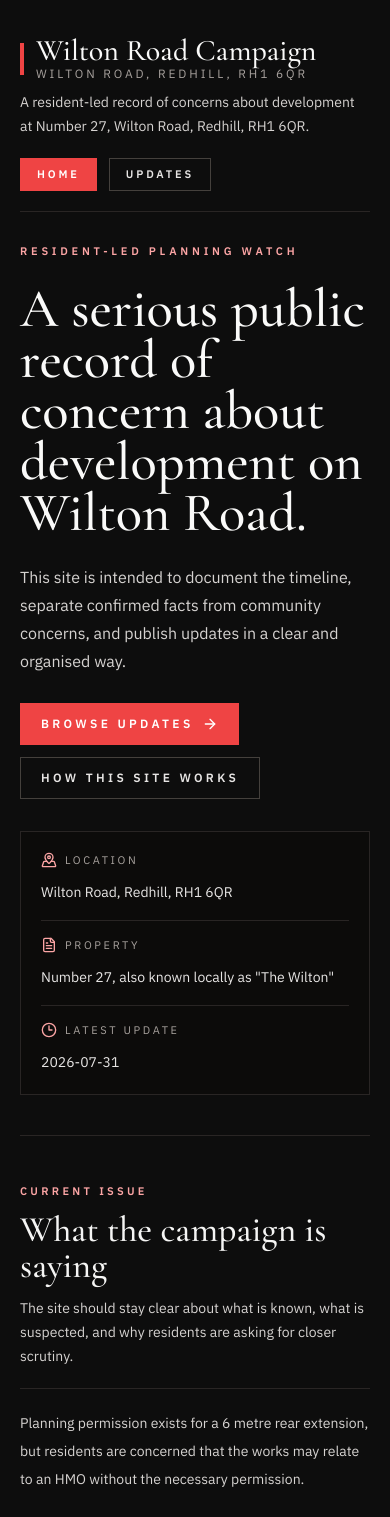
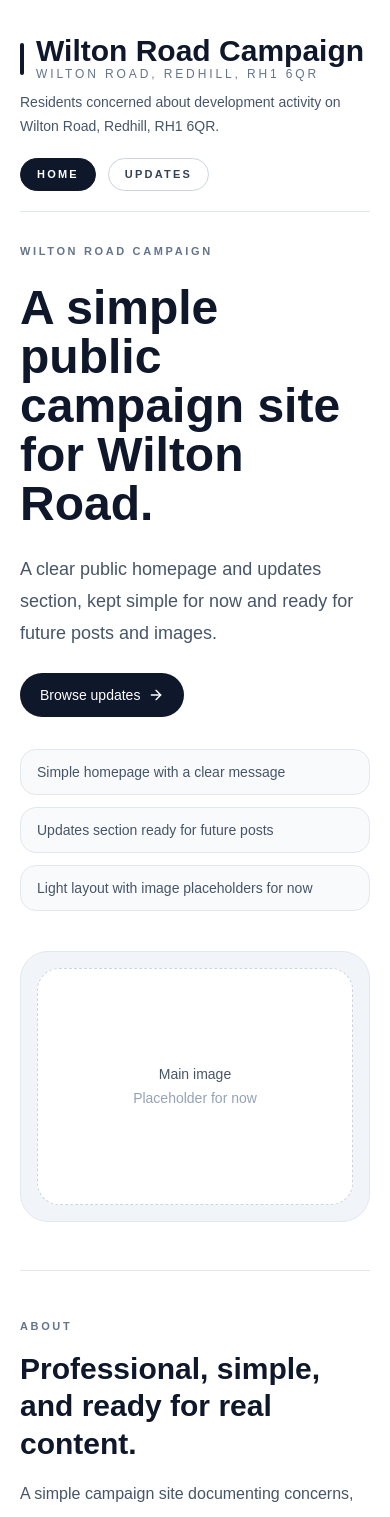
Before and after one commit to grantmurray7/hmo, a React (Vite) app: page / in a window 390 px wide. Shown: the top 1517 px of the page. Built offline with nearby package versions, Linux system fonts and the light colour scheme; a small style sheet from the web is missing.

Commit message:
Simplify campaign site layout
Pare the site back to a light Google Sans layout with a simple text-and-image hero, empty update placeholders, and no dummy post content.

```diff
--- a/src/components/AppShell.tsx
+++ b/src/components/AppShell.tsx
@@ -11,23 +11,23 @@ const navItems = [
 
 export function AppShell({ children }: PropsWithChildren) {
   return (
-    <div className="min-h-screen bg-ink text-stone-100">
-      <div className="mx-auto flex min-h-screen w-full max-w-[1500px] flex-col px-5 pb-8 pt-4 md:px-8">
-        <header className="border-b border-stone-800 py-5">
+    <div className="min-h-screen bg-white text-slate-900">
+      <div className="mx-auto flex min-h-screen w-full max-w-[1320px] flex-col px-5 pb-10 pt-4 md:px-8">
+        <header className="border-b border-slate-200 py-5">
           <div className="flex flex-col gap-5 lg:flex-row lg:items-end lg:justify-between">
             <div className="space-y-2">
               <Link to="/" className="inline-flex items-center gap-3">
-                <span className="h-8 w-1 bg-red-500" aria-hidden="true" />
+                <span className="h-8 w-1 rounded-full bg-slate-900" aria-hidden="true" />
                 <div>
-                  <p className="font-display text-3xl leading-none text-stone-50 md:text-4xl">
+                  <p className="text-3xl font-semibold leading-none text-slate-900 md:text-4xl">
                     {campaignMeta.title}
                   </p>
-                  <p className="max-w-2xl text-xs uppercase tracking-[0.24em] text-stone-400">
+                  <p className="max-w-2xl text-xs uppercase tracking-[0.24em] text-slate-500">
                     {campaignMeta.location}
                   </p>
                 </div>
               </Link>
-              <p className="max-w-3xl text-sm leading-6 text-stone-300">{campaignMeta.strapline}</p>
+              <p className="max-w-3xl text-sm leading-6 text-slate-600">{campaignMeta.strapline}</p>
             </div>
 
             <nav className="flex flex-wrap items-center gap-3">
@@ -38,10 +38,10 @@ export function AppShell({ children }: PropsWithChildren) {
                   end={item.to === '/'}
                   className={({ isActive }) =>
                     cn(
-                      'border px-4 py-2 text-[11px] font-semibold uppercase tracking-[0.26em] transition',
+                      'rounded-full border px-4 py-2 text-[11px] font-semibold uppercase tracking-[0.2em] transition',
                       isActive
-                        ? 'border-red-500 bg-red-500 text-white'
-                        : 'border-stone-700 text-stone-200 hover:border-stone-500 hover:bg-stone-900',
+                        ? 'border-slate-900 bg-slate-900 text-white'
+                        : 'border-slate-300 text-slate-700 hover:border-slate-500 hover:bg-slate-50',
                     )
                   }
                 >
@@ -54,14 +54,14 @@ export function AppShell({ children }: PropsWithChildren) {
 
         <main className="flex-1 py-8 md:py-10">{children}</main>
 
-        <footer className="border-t border-stone-800 py-5">
-          <div className="grid gap-4 text-sm text-stone-400 md:grid-cols-[1.4fr_1fr]">
+        <footer className="border-t border-slate-200 py-5">
+          <div className="grid gap-4 text-sm text-slate-500 md:grid-cols-[1.4fr_1fr]">
             <p>
-              This site is designed as a public record of concerns, observations, and confirmed
-              planning context. It should separate verified facts from matters still being checked.
+              A simple campaign site with a homepage and updates section, ready for real content to
+              be added.
             </p>
             <p className="text-left md:text-right">
-              Hosted at <span className="text-stone-200">www.wiltonroadhmo.com</span>
+              Hosted at <span className="text-slate-800">www.wiltonroadhmo.com</span>
             </p>
           </div>
         </footer>
--- a/src/content/posts/campaign-record-launch.md
+++ /dev/null
@@ -1,23 +0,0 @@
----
-title: "Campaign site launched to document the Wilton Road issue"
-date: "2026-07-31"
-summary: "This site has been created to give residents and supporters a clear, dated record of what is known, what is being questioned, and what still needs checking."
-tags: ["site update", "timeline"]
-featured: true
-status: "process"
-relatedSlugs: ["planning-position-summary", "resident-observations-log"]
----
-
-Wilton Road Campaign has been launched as a straightforward public record for residents concerned about development activity at Number 27, Wilton Road, Redhill, RH1 6QR.
-
-The immediate purpose of the site is simple: keep the story organised. That means placing updates in date order, identifying what is confirmed, and clearly marking what remains a concern or open question.
-
-At the time of launch, residents understand that permission exists for a 6 metre rear extension. At the same time, there is concern that the works may point toward an HMO-related use or layout that has not been openly confirmed.
-
-This website is not intended to make unverified claims as fact. It is intended to:
-
-- document the issue carefully
-- publish new developments in a consistent format
-- create a record that neighbours, councillors, and interested readers can follow
-
-Future updates will add more detail, source references, and a fuller timeline as information is gathered.
--- a/src/content/posts/planning-position-summary.md
+++ /dev/null
@@ -1,24 +0,0 @@
----
-title: "What is understood so far about the planning position"
-date: "2026-07-30"
-summary: "A short summary of the distinction between the extension permission residents understand to exist and the separate concern about any potential HMO use."
-tags: ["planning", "confirmed facts"]
-featured: true
-status: "confirmed"
-relatedSlugs: ["campaign-record-launch", "resident-observations-log"]
----
-
-Residents involved in this campaign currently understand that Number 27 has permission for a **6 metre rear extension**.
-
-That is the starting point for all public discussion on this site.
-
-The concern being raised by neighbours is different. It is not simply that building work is taking place, but that the wider pattern of works or intended use may suggest an **HMO arrangement that would require separate planning scrutiny or permission**.
-
-This distinction matters.
-
-- An approved extension is one issue
-- A possible change of use or intensified residential use is another
-
-For that reason, this site will continue to describe the extension permission as an understood fact while treating any HMO-related point as a concern that still needs evidence and confirmation.
-
-As more information becomes available, this summary can be refined with references to planning documents, correspondence, or official responses.
--- a/src/content/posts/resident-observations-log.md
+++ /dev/null
@@ -1,24 +0,0 @@
----
-title: "Residents begin assembling a dated observations log"
-date: "2026-07-29"
-summary: "The campaign is starting a structured timeline so future updates can record observations, correspondence, and planning-related developments in one place."
-tags: ["resident update", "timeline", "process"]
-featured: false
-status: "concern"
-relatedSlugs: ["campaign-record-launch", "planning-position-summary"]
----
-
-One of the first practical steps in any planning-related campaign is to keep a dated record.
-
-Residents are therefore beginning an observations log that can later support a more complete public timeline. The aim is not to speculate, but to note developments in an orderly way and match them against planning information where possible.
-
-Entries in this timeline may eventually include:
-
-- visible changes or works at the property
-- relevant correspondence sent or received
-- planning references or committee documents
-- points requiring clarification from the local authority
-
-Keeping an organised record helps avoid confusion and allows later updates to be more accurate.
-
-As the site develops, this post will be superseded by fuller update articles and timeline entries.
--- a/src/content/site.ts
+++ b/src/content/site.ts
@@ -1,56 +1,21 @@
 export const campaignMeta = {
   title: 'Wilton Road Campaign',
-  strapline: 'A resident-led record of concerns about development at Number 27, Wilton Road, Redhill, RH1 6QR.',
+  strapline: 'Residents concerned about development activity on Wilton Road, Redhill, RH1 6QR.',
   location: 'Wilton Road, Redhill, RH1 6QR',
   property: 'Number 27, also known locally as "The Wilton"',
   issue:
-    'Planning permission exists for a 6 metre rear extension, but residents are concerned that the works may relate to an HMO without the necessary permission.',
+    'A simple campaign site documenting concerns, updates, and planning-related information as it becomes available.',
   mission:
-    'This site is intended to document the timeline, separate confirmed facts from community concerns, and publish updates in a clear and organised way.',
+    'A clear public homepage and updates section, kept simple for now and ready for future posts and images.',
 } as const
 
-export const factCards = [
-  {
-    title: 'Confirmed',
-    status: 'confirmed' as const,
-    body: 'Permission has been described by residents as covering a 6 metre rear extension to the property.',
-  },
-  {
-    title: 'Concern',
-    status: 'concern' as const,
-    body: 'Residents suspect the development may involve HMO use or conversion beyond the permission understood to be in place.',
-  },
-  {
-    title: 'Process',
-    status: 'process' as const,
-    body: 'Updates on this site should distinguish carefully between verified facts, observations, and issues still being checked.',
-  },
+export const heroPoints = [
+  'Simple homepage with a clear message',
+  'Updates section ready for future posts',
+  'Light layout with image placeholders for now',
 ]
 
-export const timelineItems = [
-  {
-    date: 'Current position',
-    title: 'Permission for rear extension understood to exist',
-    detail:
-      'The baseline planning position presented on the site starts from the reported approval for a 6 metre rear extension.',
-  },
-  {
-    date: 'Resident concern',
-    title: 'Questions raised about possible HMO-related works',
-    detail:
-      'Neighbours want clarity on whether the works match the permission already granted or suggest a different use requiring consent.',
-  },
-  {
-    date: 'Site launch',
-    title: 'Campaign record begins',
-    detail:
-      'The site begins publishing structured updates so the issue can be followed in date order, with supporting references where available.',
-  },
-] as const
-
-export const publishingPrinciples = [
-  'State confirmed planning facts separately from resident concerns and open questions.',
-  'Use dates, titles, and short summaries so every update can be followed in sequence.',
-  'Link to evidence or source references whenever available.',
-  'Keep the writing calm, factual, and suitable for public scrutiny.',
+export const emptyUpdateCards = [
+  { title: 'First update', summary: 'No update published yet.', date: 'Coming soon' },
+  { title: 'Planning notes', summary: 'No update published yet.', date: 'Coming soon' },
 ]
--- a/src/index.css
+++ b/src/index.css
@@ -1,17 +1,15 @@
-@import url("https://fonts.googleapis.com/css2?family=Cormorant+Garamond:wght@500;600;700&family=IBM+Plex+Sans:wght@400;500;600&display=swap");
+@import url("https://cdn.jsdelivr.net/npm/@fontsource/google-sans@5.3.1/index.css");
 
 @tailwind base;
 @tailwind components;
 @tailwind utilities;
 
 :root {
-  font-family: "IBM Plex Sans", sans-serif;
+  font-family: "Google Sans", "Google Sans Text", Arial, sans-serif;
   line-height: 1.4;
   font-weight: 400;
-  color: #f8f5ef;
-  background:
-    radial-gradient(circle at top left, rgba(166, 59, 50, 0.18), transparent 32%),
-    linear-gradient(180deg, #111111 0%, #0d0d0d 45%, #16110f 100%);
+  color: #111827;
+  background: #ffffff;
 
   font-synthesis: none;
   text-rendering: optimizeLegibility;
@@ -26,11 +24,8 @@ html {
 body {
   margin: 0;
   min-width: 320px;
-  background:
-    linear-gradient(rgba(255, 255, 255, 0.015), rgba(255, 255, 255, 0.015)),
-    radial-gradient(circle at 20% 20%, rgba(130, 51, 43, 0.12), transparent 26%),
-    linear-gradient(180deg, #121212 0%, #0d0d0d 100%);
-  color: #f5f1ea;
+  background: #ffffff;
+  color: #111827;
 }
 
 a {
@@ -47,8 +42,8 @@ a {
 }
 
 ::selection {
-  background: rgba(166, 59, 50, 0.7);
-  color: #fff8f4;
+  background: rgba(17, 24, 39, 0.14);
+  color: #111827;
 }
 
 @layer base {
@@ -56,17 +51,18 @@ a {
   h2,
   h3,
   h4 {
+    font-family: "Google Sans", "Google Sans Text", Arial, sans-serif;
     font-feature-settings: "liga" 1, "kern" 1;
   }
 }
 
 @layer components {
   .article-copy {
-    @apply max-w-none border border-stone-800 bg-stone-950/70 p-6 text-[15px] leading-8 text-stone-200 md:p-8;
+    @apply max-w-none rounded-[24px] border border-slate-200 bg-white p-6 text-[15px] leading-8 text-slate-700 shadow-sm md:p-8;
   }
 
   .article-copy h2 {
-    @apply mt-8 font-display text-4xl leading-none text-stone-100 first:mt-0;
+    @apply mt-8 text-3xl font-semibold leading-tight text-slate-900 first:mt-0;
   }
 
   .article-copy p {
@@ -78,14 +74,14 @@ a {
   }
 
   .article-copy strong {
-    @apply font-semibold text-stone-50;
+    @apply font-semibold text-slate-900;
   }
 
   .article-copy a {
-    @apply border-b border-red-400 text-red-300 transition hover:text-red-200;
+    @apply border-b border-slate-400 text-slate-900 transition hover:text-slate-700;
   }
 
   .article-copy blockquote {
-    @apply my-6 border-l-2 border-red-400 pl-4 font-display text-3xl leading-tight text-stone-100;
+    @apply my-6 border-l-2 border-slate-300 pl-4 text-2xl font-medium leading-tight text-slate-900;
   }
 }
--- a/src/pages/Home.tsx
+++ b/src/pages/Home.tsx
@@ -1,156 +1,78 @@
 import { Link } from 'react-router-dom'
-import { ArrowRight, Clock3, FileText, MapPinned } from 'lucide-react'
+import { ArrowRight } from 'lucide-react'
 
-import { FactCard } from '@/components/FactCard'
-import { PostCard } from '@/components/PostCard'
-import { SectionHeader } from '@/components/SectionHeader'
-import { TimelineItem } from '@/components/TimelineItem'
-import { campaignMeta, factCards, publishingPrinciples, timelineItems } from '@/content/site'
-import { getFeaturedPosts, getLatestPost } from '@/lib/content'
-
-const featuredPosts = getFeaturedPosts(2)
-const latestPost = getLatestPost()
-
-const quickFacts = [
-  { label: 'Location', value: campaignMeta.location, icon: MapPinned },
-  { label: 'Property', value: campaignMeta.property, icon: FileText },
-  { label: 'Latest update', value: latestPost?.date ?? 'No updates yet', icon: Clock3 },
-]
+import { campaignMeta, emptyUpdateCards, heroPoints } from '@/content/site'
 
 export default function Home() {
   return (
-    <div className="space-y-12 md:space-y-16">
-      <section className="grid gap-8 border-b border-stone-800 pb-10 lg:grid-cols-[1.55fr_0.9fr] lg:items-end">
+    <div className="space-y-12">
+      <section className="grid items-center gap-10 border-b border-slate-200 pb-12 lg:grid-cols-[1.05fr_0.95fr]">
         <div className="space-y-6">
-          <p className="text-[11px] font-semibold uppercase tracking-[0.34em] text-red-300">
-            Resident-led planning watch
+          <p className="text-[11px] font-semibold uppercase tracking-[0.24em] text-slate-500">
+            Wilton Road Campaign
           </p>
-          <h1 className="max-w-5xl font-display text-[3.4rem] leading-[0.94] text-stone-50 md:text-[5.25rem]">
-            A serious public record of concern about development on Wilton Road.
+          <h1 className="max-w-3xl text-5xl font-semibold leading-[1.02] text-slate-900 md:text-7xl">
+            A simple public campaign site for Wilton Road.
           </h1>
-          <p className="max-w-3xl text-base leading-7 text-stone-300 md:text-lg">
+          <p className="max-w-2xl text-lg leading-8 text-slate-600">
             {campaignMeta.mission}
           </p>
-          <div className="flex flex-wrap gap-3 pt-1">
+          <div className="flex flex-wrap gap-3">
             <Link
               to="/updates"
-              className="inline-flex items-center gap-2 border border-red-500 bg-red-500 px-5 py-3 text-xs font-semibold uppercase tracking-[0.28em] text-white transition hover:bg-red-400"
+              className="inline-flex items-center gap-2 rounded-full bg-slate-900 px-5 py-3 text-sm font-medium text-white transition hover:bg-slate-700"
             >
               Browse updates
               <ArrowRight className="h-4 w-4" />
             </Link>
-            <button
-              type="button"
-              onClick={() =>
-                document.getElementById('publishing-principles')?.scrollIntoView({ behavior: 'smooth' })
-              }
-              className="inline-flex items-center gap-2 border border-stone-700 px-5 py-3 text-xs font-semibold uppercase tracking-[0.28em] text-stone-200 transition hover:border-stone-500 hover:bg-stone-900"
-            >
-              How this site works
-            </button>
+          </div>
+          <div className="grid gap-3 pt-2">
+            {heroPoints.map((point) => (
+              <div
+                key={point}
+                className="rounded-2xl border border-slate-200 bg-slate-50 px-4 py-3 text-sm text-slate-600"
+              >
+                {point}
+              </div>
+            ))}
           </div>
         </div>
 
-        <aside className="grid gap-4 border border-stone-800 bg-stone-950/70 p-5">
-          {quickFacts.map(({ label, value, icon: Icon }) => (
-            <div key={label} className="border-b border-stone-800 pb-4 last:border-b-0 last:pb-0">
-              <div className="mb-3 flex items-center gap-2 text-[11px] uppercase tracking-[0.24em] text-stone-400">
-                <Icon className="h-4 w-4 text-red-300" />
-                {label}
-              </div>
-              <p className="text-sm leading-6 text-stone-200">{value}</p>
+        <div className="rounded-[28px] border border-slate-200 bg-slate-100 p-4">
+          <div className="flex aspect-[4/3] items-center justify-center rounded-[22px] border border-dashed border-slate-300 bg-white">
+            <div className="text-center">
+              <p className="text-sm font-medium text-slate-600">Main image</p>
+              <p className="mt-1 text-sm text-slate-400">Placeholder for now</p>
             </div>
-          ))}
-        </aside>
-      </section>
-
-      <section className="grid gap-8 lg:grid-cols-[1.15fr_0.85fr]">
-        <div className="space-y-5">
-          <SectionHeader
-            eyebrow="Current issue"
-            title="What the campaign is saying"
-            description="The site should stay clear about what is known, what is suspected, and why residents are asking for closer scrutiny."
-          />
-          <p className="max-w-3xl text-sm leading-7 text-stone-300">{campaignMeta.issue}</p>
-        </div>
-        <div className="border border-stone-800 bg-stone-950/70 p-6">
-          <p className="text-[11px] font-semibold uppercase tracking-[0.28em] text-red-300">
-            Editorial note
-          </p>
-          <p className="mt-4 text-sm leading-7 text-stone-300">
-            The aim is not to publish accusations. The aim is to keep the public record orderly,
-            factual, and useful as more information becomes available.
-          </p>
+          </div>
         </div>
       </section>
 
-      <section className="space-y-6">
-        <SectionHeader
-          eyebrow="Key facts"
-          title="The site separates facts, concerns, and process"
-          description="This gives each update a consistent structure and makes it easier for visitors to follow the issue without confusion."
-        />
-        <div className="grid gap-5 md:grid-cols-3">
-          {factCards.map((card) => (
-            <FactCard key={card.title} {...card} />
+      <section className="grid gap-8 lg:grid-cols-[1fr_1.15fr]">
+        <div className="space-y-4">
+          <p className="text-[11px] font-semibold uppercase tracking-[0.24em] text-slate-500">
+            About
+          </p>
+          <h2 className="max-w-xl text-3xl font-semibold leading-tight text-slate-900 md:text-4xl">
+            Professional, simple, and ready for real content.
+          </h2>
+          <p className="max-w-xl text-base leading-8 text-slate-600">
+            {campaignMeta.issue}
+          </p>
+        </div>
+
+        <div className="grid gap-4 md:grid-cols-2">
+          {emptyUpdateCards.map((card) => (
+            <article key={card.title} className="rounded-[24px] border border-slate-200 bg-white p-5 shadow-sm">
+              <div className="mb-4 flex aspect-[16/10] items-center justify-center rounded-[18px] border border-dashed border-slate-300 bg-slate-50">
+                <span className="text-sm text-slate-400">Blank image</span>
+              </div>
+              <p className="text-xs uppercase tracking-[0.2em] text-slate-400">{card.date}</p>
+              <h3 className="mt-2 text-xl font-medium text-slate-900">{card.title}</h3>
+              <p className="mt-2 text-sm leading-7 text-slate-600">{card.summary}</p>
+            </article>
           ))}
         </div>
-      </section>
-
-      <section className="space-y-6">
-        <SectionHeader
-          eyebrow="Campaign timeline"
-          title="A dated sequence, not a loose collection of posts"
-          description="The timeline is there to keep the discussion grounded in sequence, context, and sourceable events."
-        />
-        <ol className="border-b border-stone-800">
-          {timelineItems.map((item) => (
-            <TimelineItem key={item.title} {...item} />
-          ))}
-        </ol>
-      </section>
-
-      <section className="space-y-6">
-        <div className="flex flex-col gap-4 md:flex-row md:items-end md:justify-between">
-          <SectionHeader
-            eyebrow="Latest reporting"
-            title="Featured updates"
-            description="New posts are designed to appear here first, then continue into the full archive."
-          />
-          <Link
-            to="/updates"
-            className="inline-flex items-center gap-2 text-xs font-semibold uppercase tracking-[0.24em] text-stone-100 transition hover:text-red-300"
-          >
-            View all updates
-            <ArrowRight className="h-4 w-4" />
-          </Link>
-        </div>
-        <div className="grid gap-5 lg:grid-cols-2">
-          {featuredPosts.map((post) => (
-            <PostCard key={post.slug} post={post} />
-          ))}
-        </div>
-      </section>
-
-      <section
-        id="publishing-principles"
-        className="grid gap-8 border border-stone-800 bg-stone-950/70 p-6 md:p-8 lg:grid-cols-[0.95fr_1.05fr]"
-      >
-        <div className="space-y-4">
-          <p className="text-[11px] font-semibold uppercase tracking-[0.28em] text-red-300">
-            Publishing principles
-          </p>
-          <h2 className="font-display text-4xl leading-none text-stone-100 md:text-5xl">
-            Professional, organised, and fit for scrutiny.
-          </h2>
-        </div>
-        <ul className="space-y-4">
-          {publishingPrinciples.map((principle) => (
-            <li key={principle} className="border-t border-stone-800 pt-4 text-sm leading-7 text-stone-300">
-              {principle}
-            </li>
-          ))}
-        </ul>
       </section>
     </div>
   )
```
Also changed, not shown: src/pages/NotFound.tsx (+5 -5 lines), src/pages/Updates.tsx (+38 -70 lines), tailwind.config.js (+3 -8 lines), 2 other files (tests, documents, lock files or other folders).
